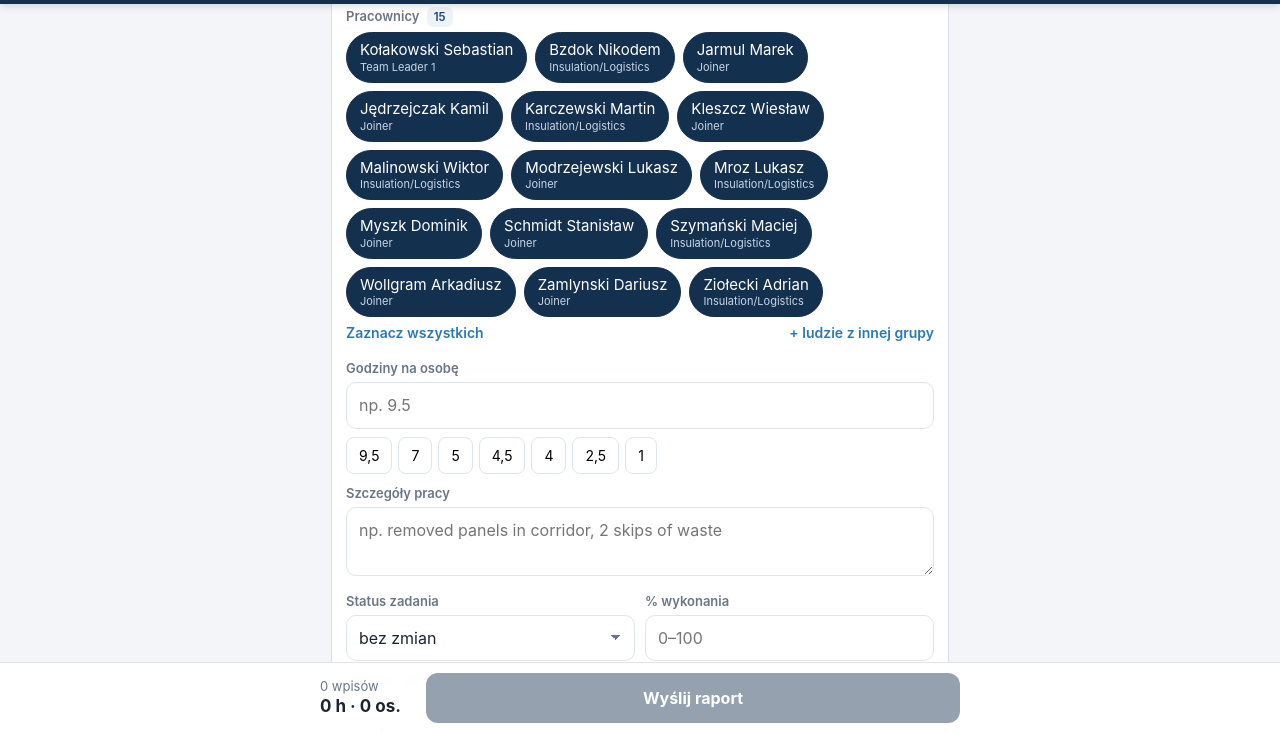
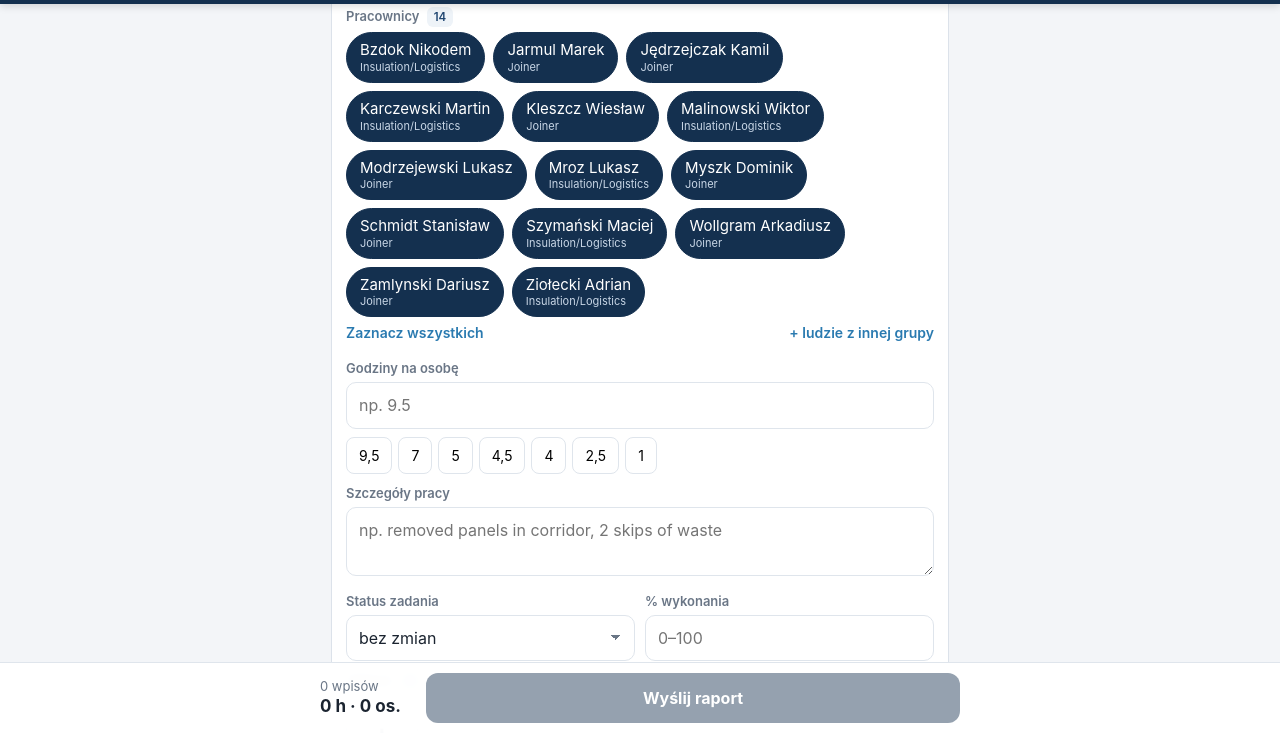
Before and after one commit to djseaviamarine-stack/seavia-raport, a plain HTML site: page index.html in a window 1280 px wide. Both pictures are taken after a click on the button "Zaznacz wszystkich". Shown: the part 750-1483 px from the top of the page. Drawn offline with Linux system fonts and the light colour scheme.

Commit message:
Add files via upload

```diff
--- a/index.html
+++ b/index.html
@@ -1111,7 +1111,7 @@
   var TOOLBOX_H = 0.5;
   var QUICK_HOURS = [9.5, 7, 5, 4.5, 4, 2.5, 1];
 
-  var APP_VERSION = "24.11.2026 14:15";
+  var APP_VERSION = "24.11.2026 14:20";
   var DATA = JSON.parse(document.getElementById("app-data").textContent);
   var GROUPS = DATA.groups, TASKS = DATA.tasks;
   var PLAN_DATE = "";
@@ -1296,9 +1296,15 @@
   function hoursSoFar(n){
     var h=0; state.entries.forEach(function(e,i){ if(i!==editIdx && e.people.indexOf(n)>=0) h+=e.hours; }); return h;
   }
+  // ekipa do wyboru – bez Team Leadera, gdy jest dodawany automatycznie
+  function crew(){
+    var all=GROUPS[grp.value]||[];
+    if(!tla.checked) return all;
+    return all.filter(function(p){ return !/^Team Leader/i.test(p.p) || state.entries.some(function(e){ return e.people.indexOf(p.n)>=0; }); });
+  }
   function renderPeople(){
     var box=$("people"); box.innerHTML="";
-    (GROUPS[grp.value]||[]).forEach(function(p){ box.appendChild(chip(p)); });
+    crew().forEach(function(p){ box.appendChild(chip(p)); });
     var ob=$("others"); ob.innerHTML="";
     Object.keys(GROUPS).forEach(function(g){
       if(g===grp.value) return;
@@ -1309,7 +1315,7 @@
   }
   $("moreBtn").addEventListener("click",function(){ var o=$("others"); var show=o.style.display==="none"; o.style.display=show?"flex":"none"; this.textContent= show?"− ukryj inne grupy":"+ ludzie z innej grupy"; });
   $("allBtn").addEventListener("click",function(){
-    var names=(GROUPS[grp.value]||[]).map(function(p){return p.n;});
+    var names=crew().map(function(p){return p.n;});
     var all=names.every(function(n){return selected.indexOf(n)>=0;});
     if(all) selected=selected.filter(function(n){return names.indexOf(n)<0;});
     else names.forEach(function(n){ if(selected.indexOf(n)<0) selected.push(n); });
--- a/sw.js
+++ b/sw.js
@@ -1,5 +1,5 @@
 // Service worker: aplikacja działa bez internetu, a gdy jest sieć – pobiera najnowszą wersję.
-const CACHE = "np-raport-v11";
+const CACHE = "np-raport-v12";
 const FILES = ["./", "./index.html", "./manifest.json", "./icon-192.png", "./icon-512.png", "./icon-maskable-512.png", "./apple-touch-icon.png"];
 self.addEventListener("install", e => { e.waitUntil(caches.open(CACHE).then(c => c.addAll(FILES)).then(() => self.skipWaiting())); });
 self.addEventListener("activate", e => {
```
